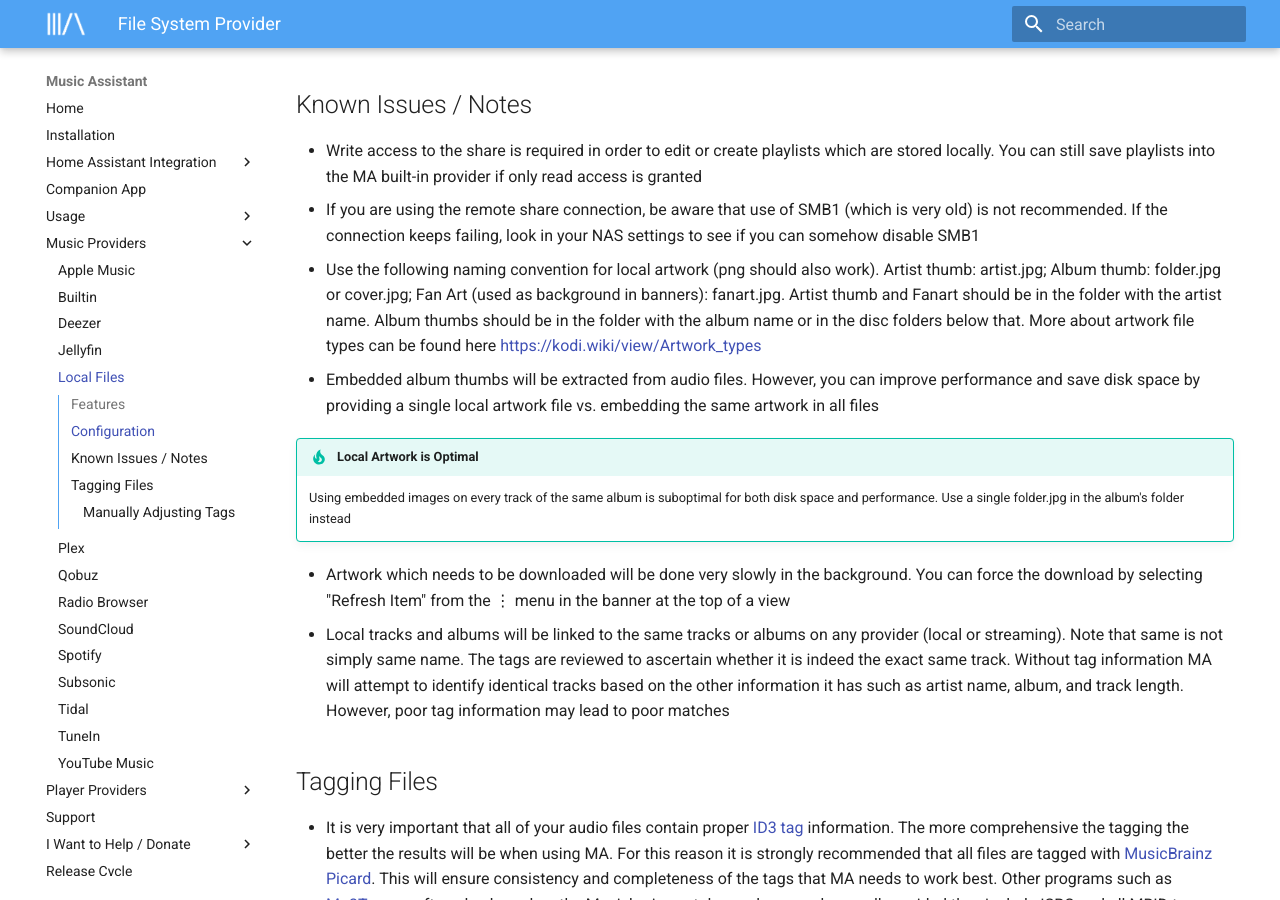
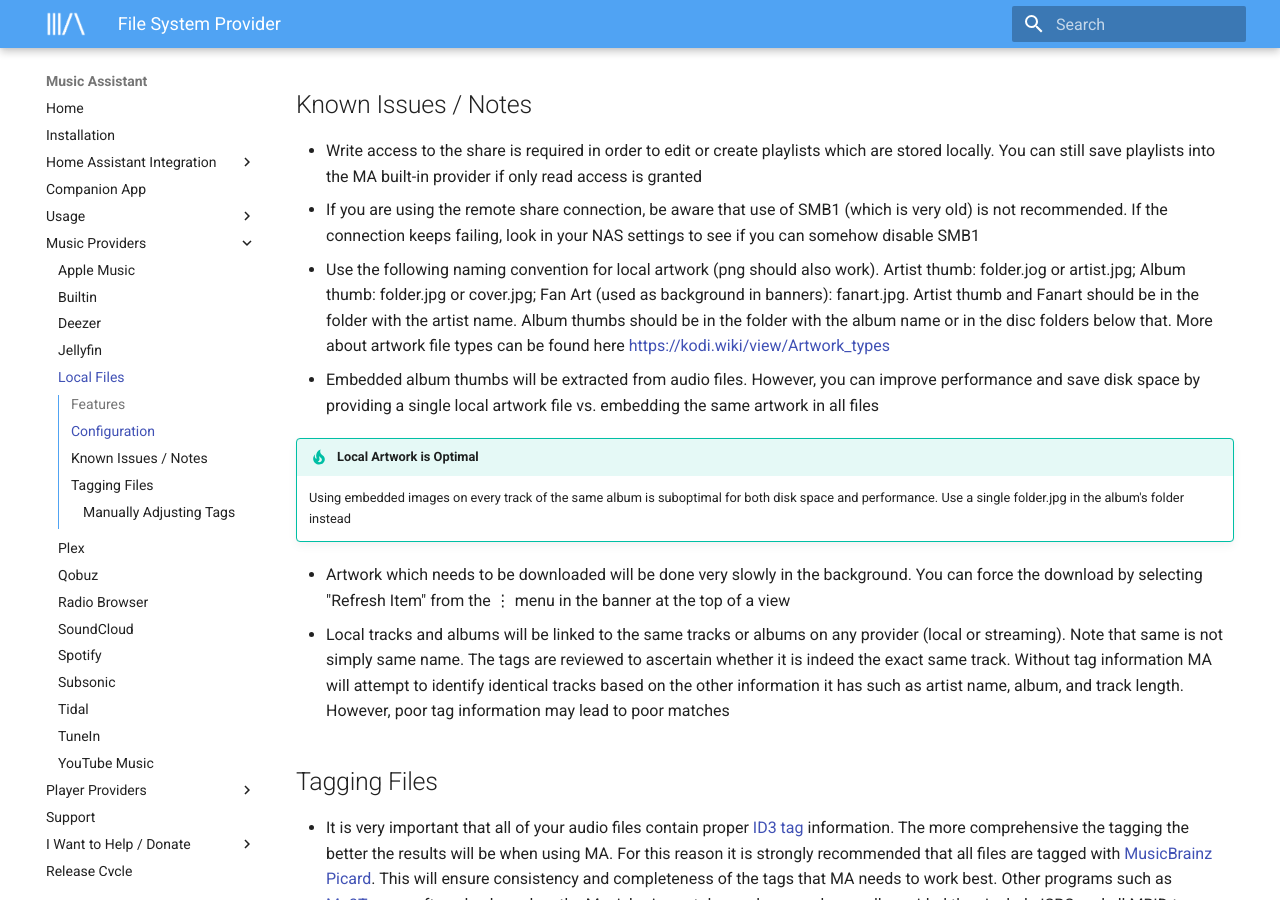
Before and after one commit to pwbriggs/music-assistant.github.io, an MkDocs documentation site: the page built from docs/music-providers/filesystem.md, in a window 1280 px wide and 900 px high, scrolled down 1084 px. Built offline with MkDocs 1.6.1 and Material for MkDocs 9.7.7, drawn with Linux system fonts in a browser that asks for light colours.

Commit message:
Minor addition

```diff
--- a/docs/music-providers/filesystem.md
+++ b/docs/music-providers/filesystem.md
@@ -35,7 +35,7 @@
 
 - Write access to the share is required in order to edit or create playlists which are stored locally. You can still save playlists into the MA built-in provider if only read access is granted
 - If you are using the remote share connection, be aware that use of SMB1 (which is very old) is not recommended. If the connection keeps failing, look in your NAS settings to see if you can somehow disable SMB1
-- Use the following naming convention for local artwork (png should also work). Artist thumb: artist.jpg; Album thumb: folder.jpg or cover.jpg; Fan Art (used as background in banners): fanart.jpg. Artist thumb and Fanart should be in the folder with the artist name. Album thumbs should be in the folder with the album name or in the disc folders below that. More about artwork file types can be found here https://kodi.wiki/view/Artwork_types
+- Use the following naming convention for local artwork (png should also work). Artist thumb: folder.jog or artist.jpg; Album thumb: folder.jpg or cover.jpg; Fan Art (used as background in banners): fanart.jpg. Artist thumb and Fanart should be in the folder with the artist name. Album thumbs should be in the folder with the album name or in the disc folders below that. More about artwork file types can be found here https://kodi.wiki/view/Artwork_types
 - Embedded album thumbs will be extracted from audio files. However, you can improve performance and save disk space by providing a single local artwork file vs. embedding the same artwork in all files
 
 
```
